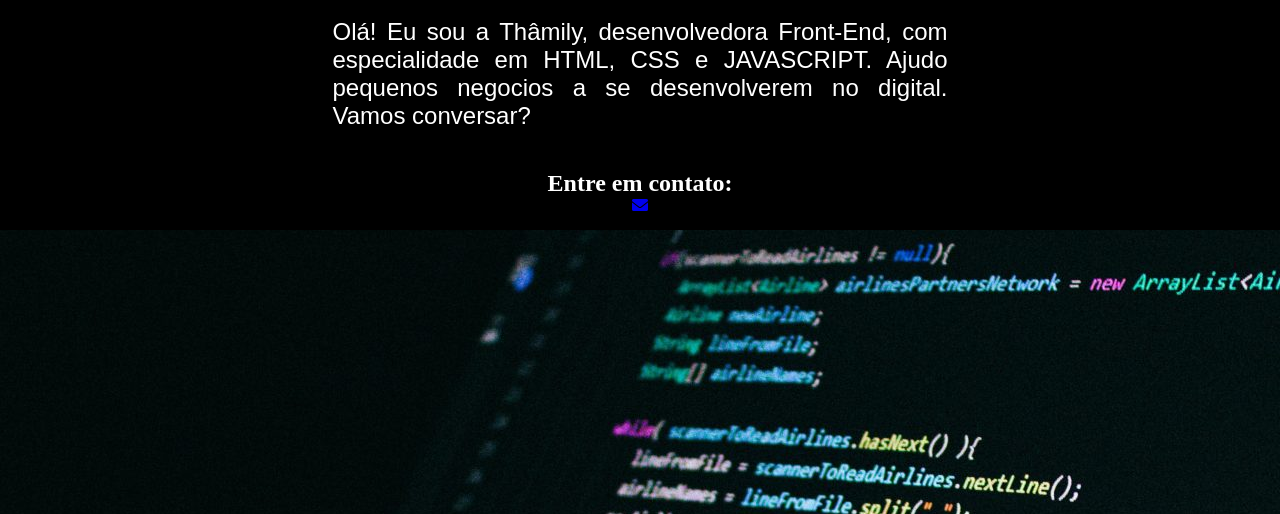
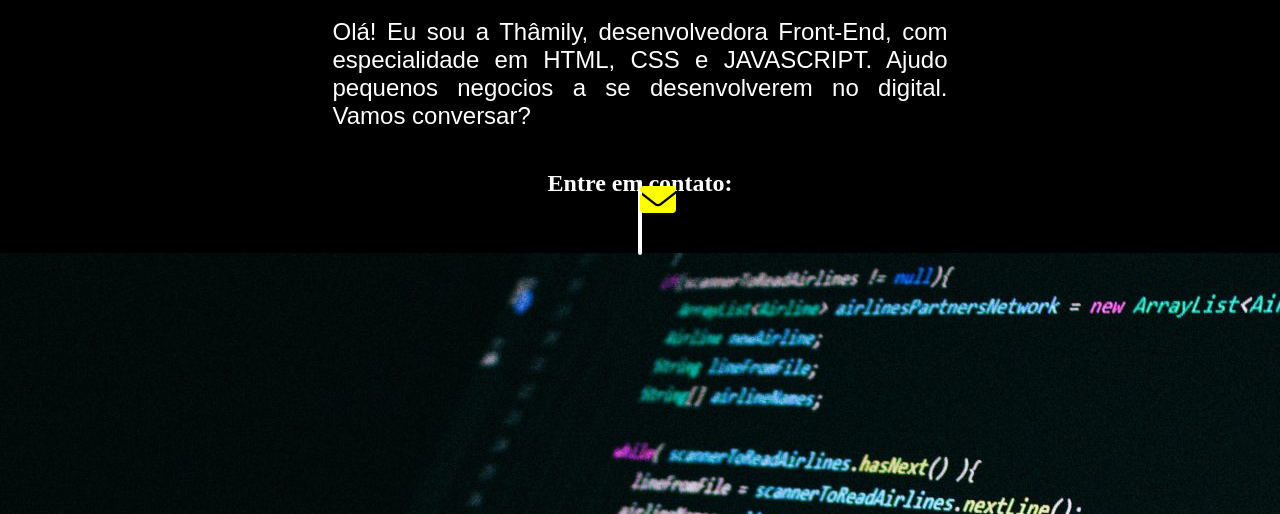
Before and after one commit to ThamilyBravo/meu-portfolio, a plain HTML site: page index.html in a window 1280 px wide. Shown: the part 286-800 px from the top of the page. Drawn offline with Linux system fonts and the light colour scheme.

Commit message:
Add files via upload

```diff
--- a/style.css
+++ b/style.css
@@ -68,3 +68,35 @@ body{
 
 
 }
+.botao1{
+    background-color: rgb(0, 0, 0);
+    color: yellow;
+    width: 500px;
+    height: 80px;
+    text-align: center;
+    align-items: center;
+    border: 2px solid #fff;
+    border-radius: 50px;
+    font-size: 36px;
+    padding: 15px 0;
+    text-decoration: none;
+    font-family: Verdana, Geneva, Tahoma, sans-serif;
+    letter-spacing: 2px;
+    text-transform: uppercase;
+    position: relative;
+    overflow: hidden;
+
+
+
+}
+.botao1 ::before{
+    content: "";
+    position: absolute;
+    top: 0;
+    left: -100%;
+    width: 100%;
+    height: 100%;
+    background: linear-gradient(45 deg, transparent white);
+    transition: 0.5;
+
+}
```
